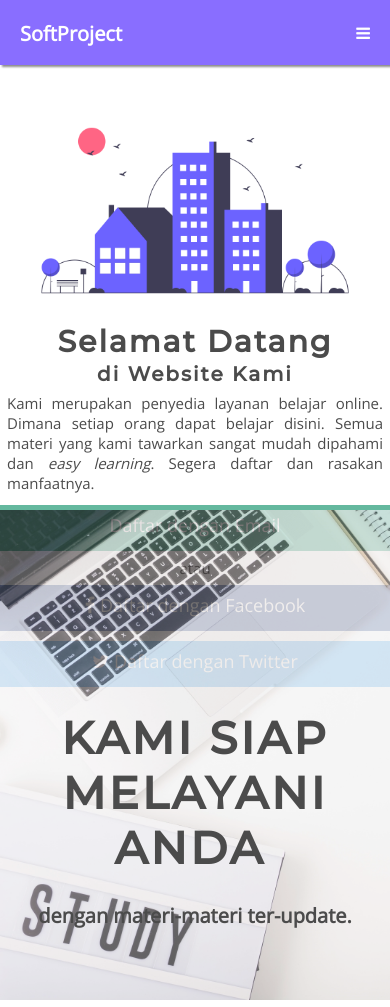
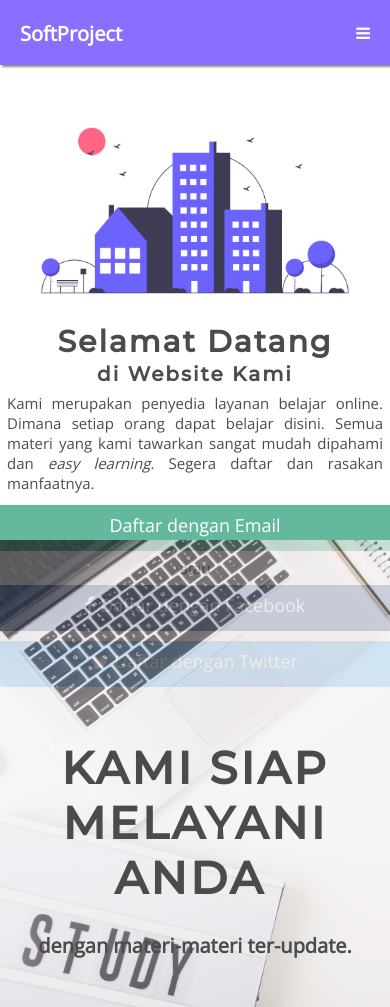
Before and after one commit to AdidtyaPerdana/projectA31.github.io, a plain HTML site: page index.html in a window 390 px wide. Shown: the top 1007 px of the page. Drawn offline with nearby package versions, Linux system fonts and the light colour scheme.

Commit message:
Update responsive.css

```diff
--- a/responsive.css
+++ b/responsive.css
@@ -231,7 +231,7 @@
     .content {
         /* padding: 100px 0 70px 0; */
         float: left;
-        margin-top: 100px;
+        margin-top: 130px;
         background-image: url("assets/3.jpg");
         background-size: cover;
         /* max-width: 1000px; */
```
